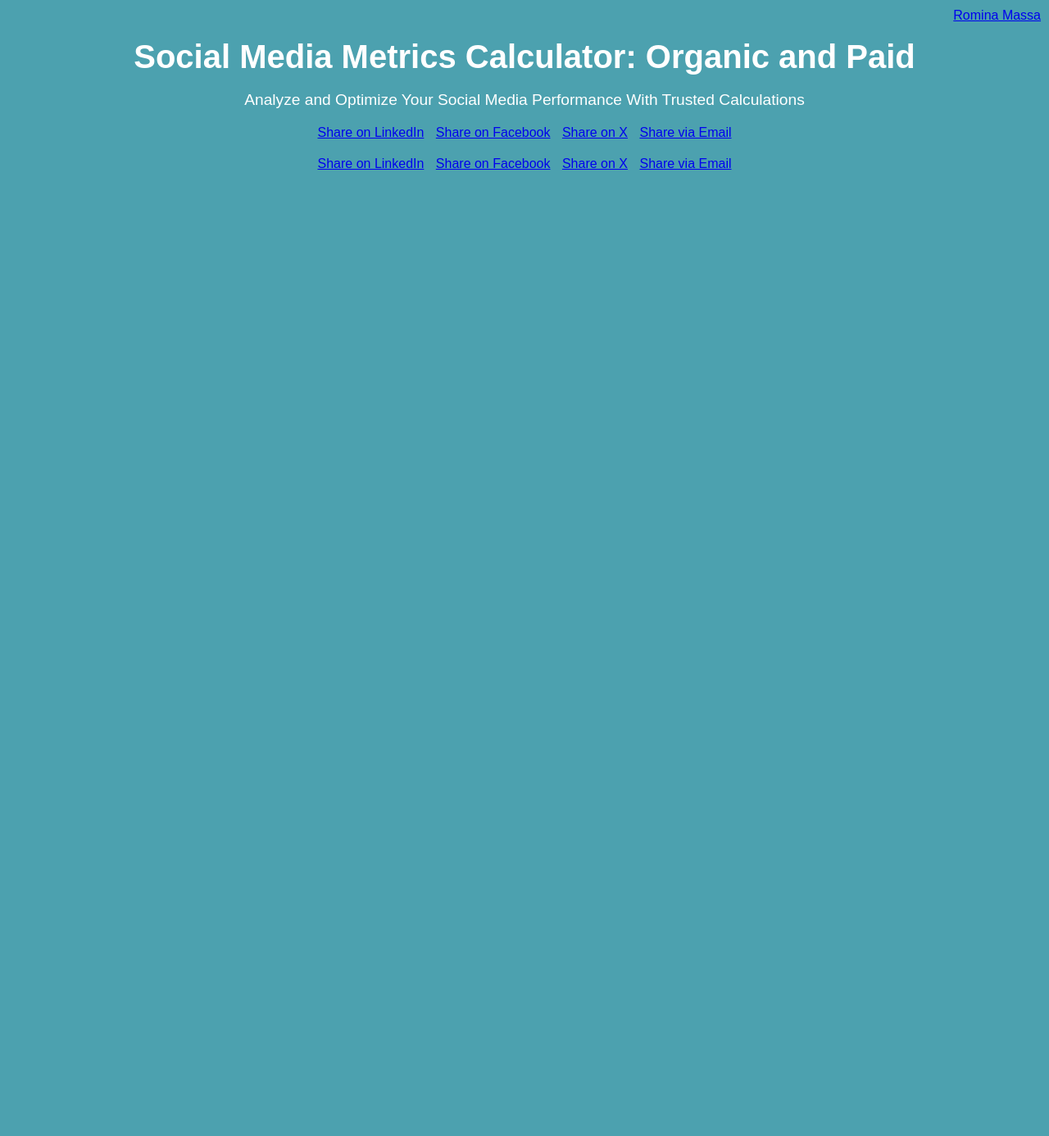
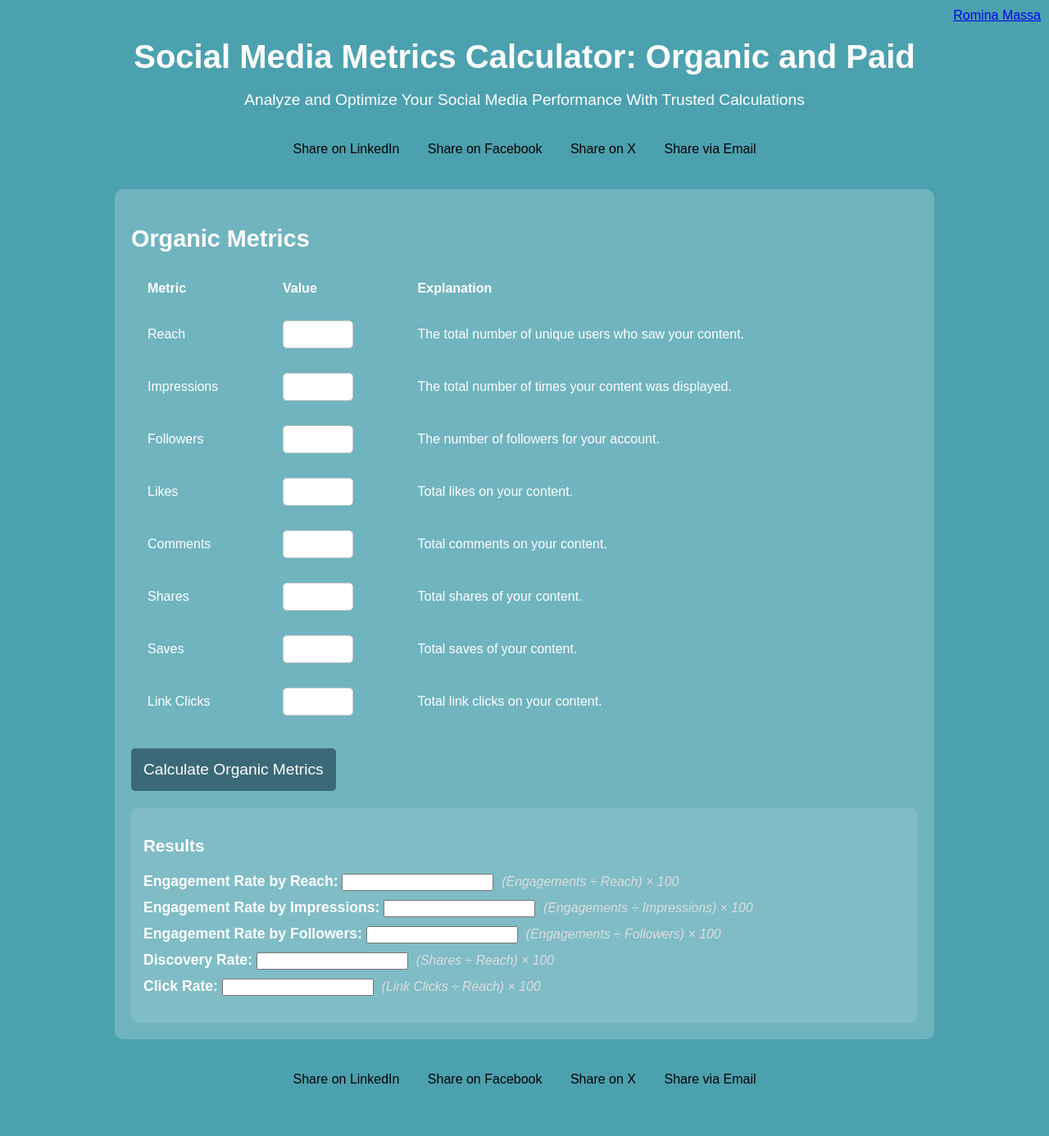
Before and after one commit to rominamassa/smm-metrics-optimizer, a Flask app: page / in a window 1280 px wide. Shown: the whole page at 82% size. Before the commit the page ends 207 px from the top, so only its background shows below. Run offline with Flask 3, Linux system fonts and the light colour scheme; some libraries are stand-ins or nearby versions.

Commit message:
Restore calculator and LinkedIn badge

```diff
--- a/templates/index.html
+++ b/templates/index.html
@@ -6,10 +6,29 @@
     <title>Social Media Metrics Calculator: Organic and Paid</title>
     <link rel="stylesheet" href="/static/styles.css">
     <script src="https://platform.linkedin.com/badges/js/profile.js" async defer></script>
+    <style>
+        /* Fix LinkedIn badge spacing */
+        .badge-container {
+            position: fixed;
+            top: 10px;
+            right: 10px;
+            z-index: 10;
+        }
+        /* Add spacing around sharing buttons */
+        .sharing-interface {
+            text-align: center;
+            margin: 40px 0;
+        }
+        .sharing-interface a {
+            margin: 0 15px;
+            text-decoration: none;
+            color: #000;
+        }
+    </style>
 </head>
 <body>
     <!-- LinkedIn Badge (Fixed at Top-Right) -->
-    <div class="badge-container" style="position: fixed; top: 10px; right: 10px;">
+    <div class="badge-container">
         <div class="badge-base LI-profile-badge"
             data-locale="en_US"
             data-size="medium"
@@ -26,21 +45,106 @@
         <p class="subtitle">Analyze and Optimize Your Social Media Performance With Trusted Calculations</p>
 
         <!-- Sharing Interface (Top) -->
-        <div class="sharing-interface" style="text-align: center; margin: 20px 0;">
-            <a href="https://www.linkedin.com/sharing/share-offsite/?url=https://smm-metrics-optimizer.herokuapp.com" target="_blank" style="margin-right: 10px;">Share on LinkedIn</a>
-            <a href="https://www.facebook.com/sharer/sharer.php?u=https://smm-metrics-optimizer.herokuapp.com" target="_blank" style="margin-right: 10px;">Share on Facebook</a>
-            <a href="https://twitter.com/intent/tweet?url=https://smm-metrics-optimizer.herokuapp.com&text=Check%20out%20this%20awesome%20Social%20Media%20Metrics%20Calculator!" target="_blank" style="margin-right: 10px;">Share on X</a>
+        <div class="sharing-interface">
+            <a href="https://www.linkedin.com/sharing/share-offsite/?url=https://smm-metrics-optimizer.herokuapp.com" target="_blank">Share on LinkedIn</a>
+            <a href="https://www.facebook.com/sharer/sharer.php?u=https://smm-metrics-optimizer.herokuapp.com" target="_blank">Share on Facebook</a>
+            <a href="https://twitter.com/intent/tweet?url=https://smm-metrics-optimizer.herokuapp.com&text=Check%20out%20this%20awesome%20Social%20Media%20Metrics%20Calculator!" target="_blank">Share on X</a>
             <a href="mailto:?subject=Social%20Media%20Metrics%20Calculator&body=Check%20out%20this%20awesome%20tool:%20https://smm-metrics-optimizer.herokuapp.com" target="_blank">Share via Email</a>
         </div>
 
-        <!-- Organic Section -->
-        <!-- [Content for Organic and Paid Metrics Section Goes Here...] -->
+        <!-- Organic Metrics Section -->
+        <section class="calculator-section" id="organic">
+            <h2>Organic Metrics</h2>
+            <form action="/" method="POST">
+                <input type="hidden" name="form_type" value="organic">
+                <table class="input-table">
+                    <tr>
+                        <th>Metric</th>
+                        <th>Value</th>
+                        <th>Explanation</th>
+                    </tr>
+                    <tr>
+                        <td>Reach</td>
+                        <td><input type="number" id="reach" name="reach" class="input-field" value="{{ form_data.reach or '' }}"></td>
+                        <td>The total number of unique users who saw your content.</td>
+                    </tr>
+                    <tr>
+                        <td>Impressions</td>
+                        <td><input type="number" id="impressions" name="impressions" class="input-field" value="{{ form_data.impressions or '' }}"></td>
+                        <td>The total number of times your content was displayed.</td>
+                    </tr>
+                    <tr>
+                        <td>Followers</td>
+                        <td><input type="number" id="followers" name="followers" class="input-field" value="{{ form_data.followers or '' }}"></td>
+                        <td>The number of followers for your account.</td>
+                    </tr>
+                    <tr>
+                        <td>Likes</td>
+                        <td><input type="number" id="likes" name="likes" class="input-field" value="{{ form_data.likes or '' }}"></td>
+                        <td>Total likes on your content.</td>
+                    </tr>
+                    <tr>
+                        <td>Comments</td>
+                        <td><input type="number" id="comments" name="comments" class="input-field" value="{{ form_data.comments or '' }}"></td>
+                        <td>Total comments on your content.</td>
+                    </tr>
+                    <tr>
+                        <td>Shares</td>
+                        <td><input type="number" id="shares" name="shares" class="input-field" value="{{ form_data.shares or '' }}"></td>
+                        <td>Total shares of your content.</td>
+                    </tr>
+                    <tr>
+                        <td>Saves</td>
+                        <td><input type="number" id="saves" name="saves" class="input-field" value="{{ form_data.saves or '' }}"></td>
+                        <td>Total saves of your content.</td>
+                    </tr>
+                    <tr>
+                        <td>Link Clicks</td>
+                        <td><input type="number" id="link_clicks" name="link_clicks" class="input-field" value="{{ form_data.link_clicks or '' }}"></td>
+                        <td>Total link clicks on your content.</td>
+                    </tr>
+                </table>
+                <button type="submit" class="submit-btn">Calculate Organic Metrics</button>
+            </form>
+
+            <!-- Organic Results -->
+            <div id="organic-results">
+                <h3>Results</h3>
+                <ul>
+                    <li>
+                        <strong>Engagement Rate by Reach:</strong>
+                        <input type="text" class="output-field" readonly value="{{ organic_results.engagement_by_reach if organic_results else '' }}">
+                        <span class="explanation">(Engagements ÷ Reach) × 100</span>
+                    </li>
+                    <li>
+                        <strong>Engagement Rate by Impressions:</strong>
+                        <input type="text" class="output-field" readonly value="{{ organic_results.engagement_by_impressions if organic_results else '' }}">
+                        <span class="explanation">(Engagements ÷ Impressions) × 100</span>
+                    </li>
+                    <li>
+                        <strong>Engagement Rate by Followers:</strong>
+                        <input type="text" class="output-field" readonly value="{{ organic_results.engagement_by_followers if organic_results else '' }}">
+                        <span class="explanation">(Engagements ÷ Followers) × 100</span>
+                    </li>
+                    <li>
+                        <strong>Discovery Rate:</strong>
+                        <input type="text" class="output-field" readonly value="{{ organic_results.discovery_rate if organic_results else '' }}">
+                        <span class="explanation">(Shares ÷ Reach) × 100</span>
+                    </li>
+                    <li>
+                        <strong>Click Rate:</strong>
+                        <input type="text" class="output-field" readonly value="{{ organic_results.click_rate if organic_results else '' }}">
+                        <span class="explanation">(Link Clicks ÷ Reach) × 100</span>
+                    </li>
+                </ul>
+            </div>
+        </section>
 
         <!-- Sharing Interface (Bottom) -->
-        <div class="sharing-interface" style="text-align: center; margin: 20px 0;">
-            <a href="https://www.linkedin.com/sharing/share-offsite/?url=https://smm-metrics-optimizer.herokuapp.com" target="_blank" style="margin-right: 10px;">Share on LinkedIn</a>
-            <a href="https://www.facebook.com/sharer/sharer.php?u=https://smm-metrics-optimizer.herokuapp.com" target="_blank" style="margin-right: 10px;">Share on Facebook</a>
-            <a href="https://twitter.com/intent/tweet?url=https://smm-metrics-optimizer.herokuapp.com&text=Check%20out%20this%20awesome%20Social%20Media%20Metrics%20Calculator!" target="_blank" style="margin-right: 10px;">Share on X</a>
+        <div class="sharing-interface">
+            <a href="https://www.linkedin.com/sharing/share-offsite/?url=https://smm-metrics-optimizer.herokuapp.com" target="_blank">Share on LinkedIn</a>
+            <a href="https://www.facebook.com/sharer/sharer.php?u=https://smm-metrics-optimizer.herokuapp.com" target="_blank">Share on Facebook</a>
+            <a href="https://twitter.com/intent/tweet?url=https://smm-metrics-optimizer.herokuapp.com&text=Check%20out%20this%20awesome%20Social%20Media%20Metrics%20Calculator!" target="_blank">Share on X</a>
             <a href="mailto:?subject=Social%20Media%20Metrics%20Calculator&body=Check%20out%20this%20awesome%20tool:%20https://smm-metrics-optimizer.herokuapp.com" target="_blank">Share via Email</a>
         </div>
     </div>
```
